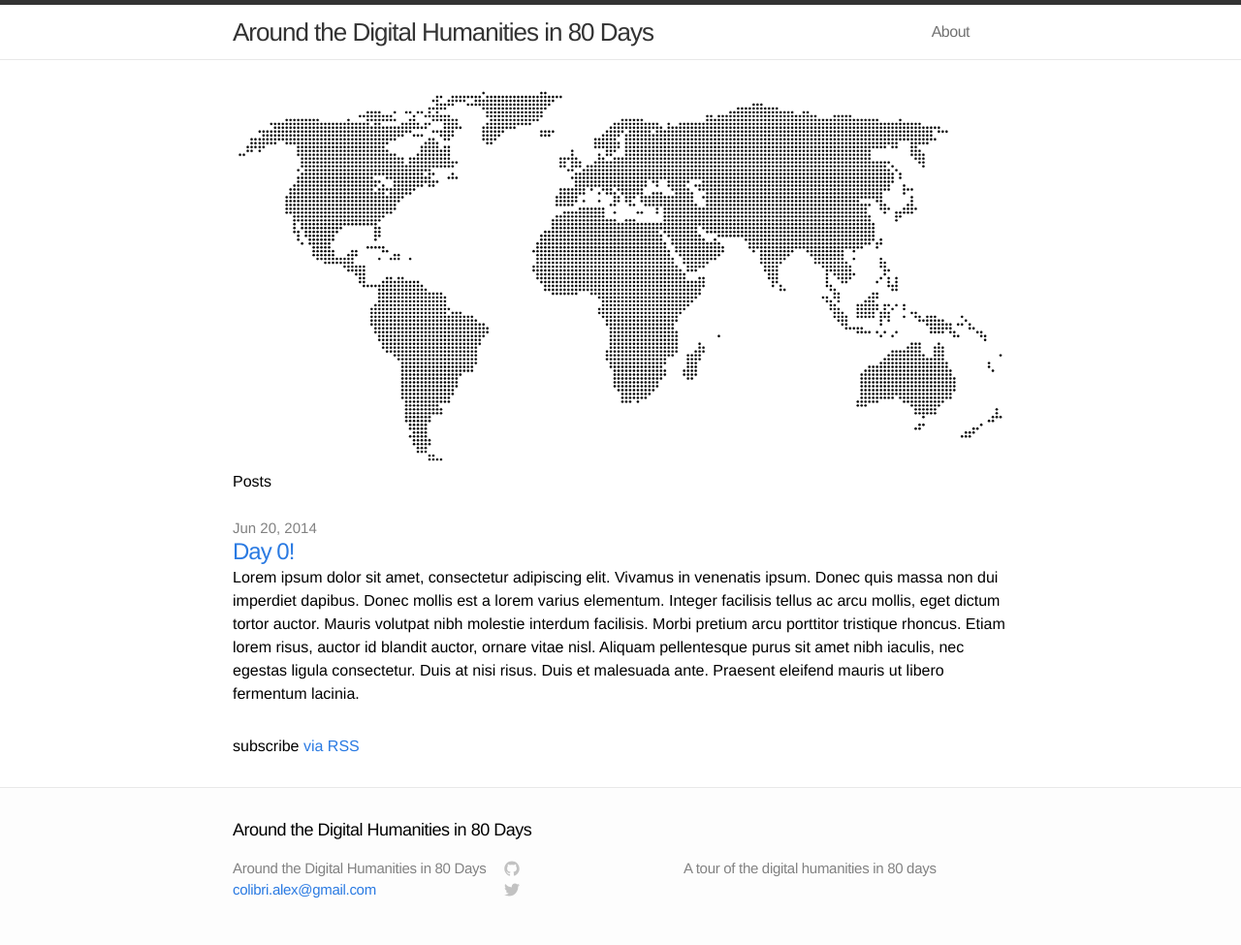
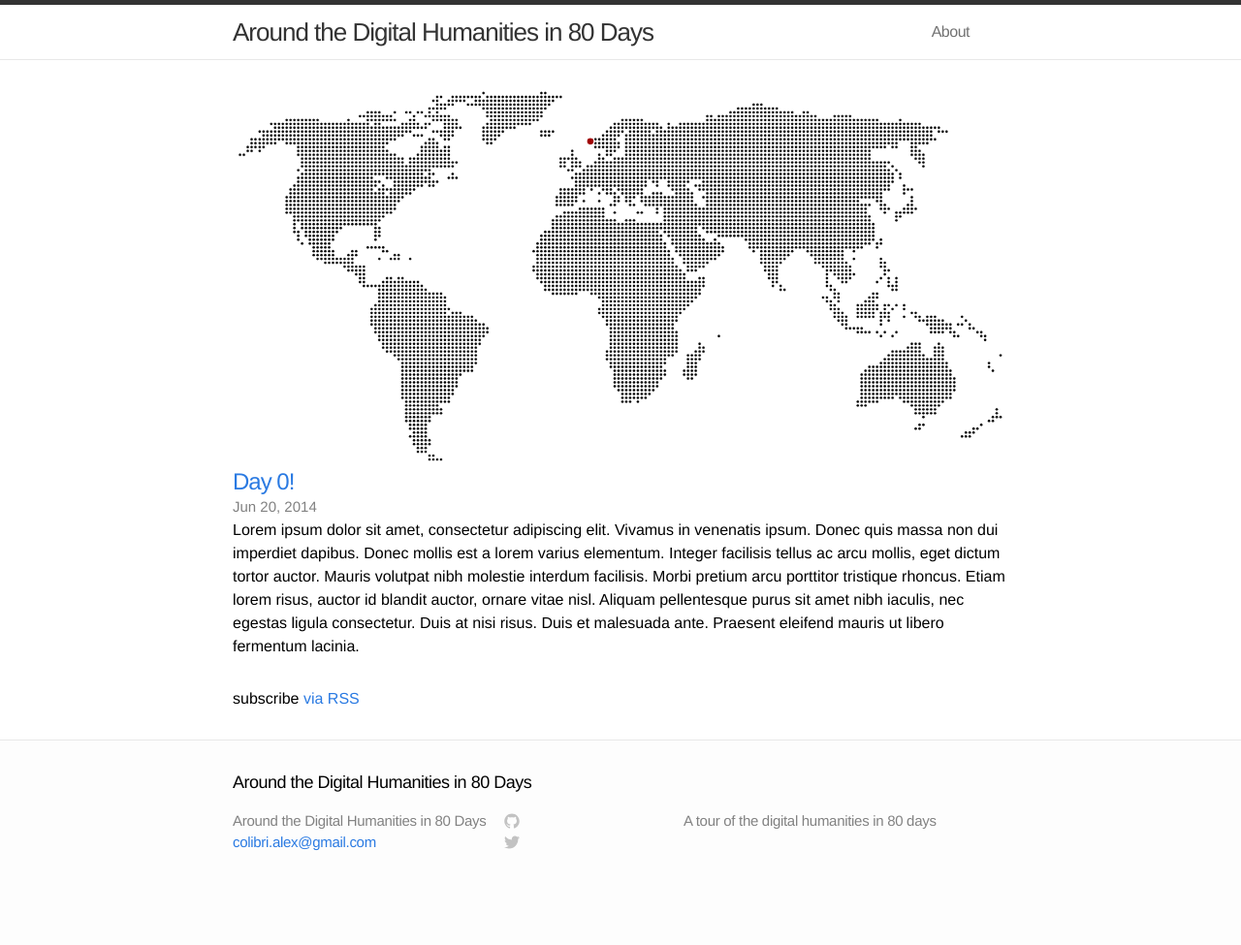
Before and after one commit to elotroalex/arounddh, a Jekyll site: the page built from index.html, in a window 1280 px wide. Shown: the whole page at 97% size. Built offline with Jekyll 4.4.1, drawn with Linux system fonts in a browser that asks for light colours; after the commit the page ends 926 px from its top, so only the background shows below that.

Commit message:
replacing map

```diff
--- a/index.html
+++ b/index.html
@@ -7,16 +7,14 @@
 <svg version="1.1" id="Layer_1" xmlns="http://www.w3.org/2000/svg" xmlns:xlink="http://www.w3.org/1999/xlink" x="0px" y="0px"
 	 viewBox="0 0 603 291" enable-background="new 0 0 603 291" xml:space="preserve">
 	 {% include map.svg %}
-
+<circle fill="#A00000" stroke="#FFFDFD" stroke-miterlimit="10" cx="278.1" cy="40.6" r="3"/>
 </svg>
-
-  <h1>Posts</h1>
 
   <ul class="posts">
     {% for post in site.posts %}
       <li>
+        <a class="post-link" href="{{ post.url | prepend: site.baseurl }}">{{ post.title }}</a>
         <span class="post-date">{{ post.date | date: "%b %-d, %Y" }}</span>
-        <a class="post-link" href="{{ post.url | prepend: site.baseurl }}">{{ post.title }}</a>
         {{ post.content }}
       </li>
     {% endfor %}
```
